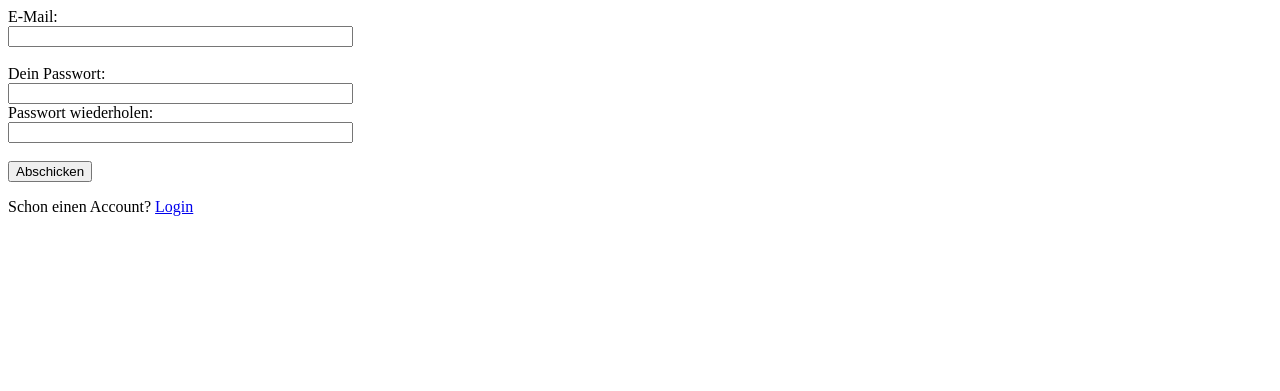
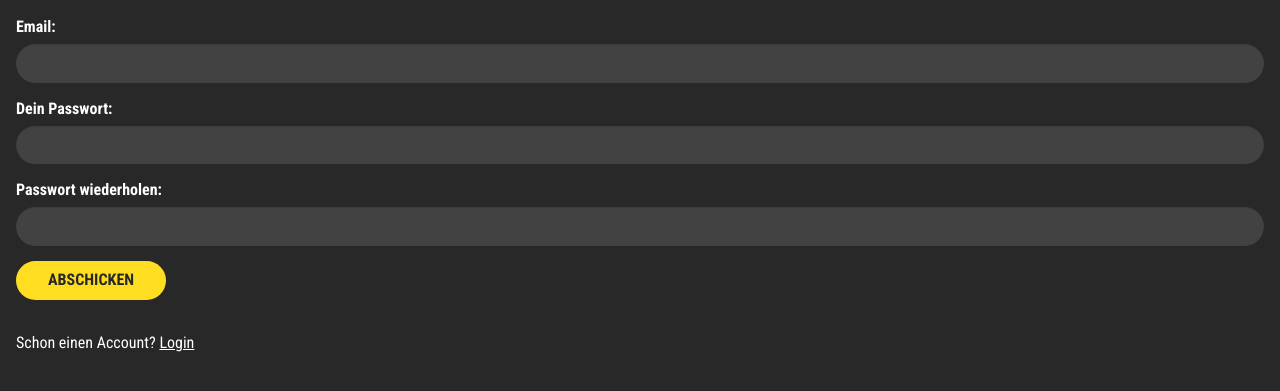
Before and after one commit to TheCanadians/ModernJukebox, a PHP site: page /ModernJukeboxHost/server/register.php in a window 1280 px wide. Shown: the top 391 px of the page. Run offline with PHP 8.4, Linux system fonts and the light colour scheme; some libraries are stand-ins or nearby versions.

Commit message:
#46 | now the styling is done

```diff
--- a/ModernJukeboxHost/assets/css/style.css
+++ b/ModernJukeboxHost/assets/css/style.css
@@ -1,6 +1,8 @@
 @import url('https://fonts.googleapis.com/css?family=Roboto+Condensed:400,700');
 
 :root{
+
+    font-size: 1rem;
 
     --mainColor: #FFDE22;
     --bgColor: #282828;
@@ -26,10 +28,6 @@
   padding: 0;
 }
 
-:root {
-    font-size: 16px;
-}
-
 body{
     font-family: 'Roboto Condensed', sans-serif;
     -webkit-font-smoothing: antialiased;
@@ -38,6 +36,16 @@ body{
     color: var(--textColorLight);
     font-size: var(--normalText);
     min-height: 100vh;
+}
+
+a{
+    color: var(--textColorLight);
+    text-decoration: underline;
+}
+
+a:hover{
+    color: var(--textColorLight);
+    font-weight: 700;
 }
 
 .navbar-inverse{
@@ -49,9 +57,15 @@ body{
     color: var(--textColorDark);
     font-weight: 700;
     text-transform: uppercase;
+    text-decoration: none;
 }
 
 .navbar-inverse .navbar-nav>li>a:focus, .navbar-inverse .navbar-nav>li>a:hover{
+    color: var(--textColorDark);
+    background-color: #E8CA1F;
+}
+
+.navbar-inverse .navbar-nav .open .dropdown-menu>li>a:focus, .navbar-inverse .navbar-nav .open .dropdown-menu>li>a:hover{
     color: var(--textColorDark);
     background-color: #E8CA1F;
 }
@@ -63,6 +77,7 @@ body{
 
 .navbar-inverse .navbar-nav .open .dropdown-menu>li>a{
     color: var(--textColorDark);
+    text-decoration: none;
 }
 
 .navbar-inverse .navbar-nav .open .dropdown-menu>.active>a, .navbar-inverse .navbar-nav .open .dropdown-menu>.active>a:focus, .navbar-inverse .navbar-nav .open .dropdown-menu>.active>a:hover{
@@ -137,12 +152,16 @@ body{
     font-size: var(--normalText);
 }
 
-.btn-danger{
+.btn-danger, .btn-success{
     width: 100%;
     margin-top: 1rem;
     color: var(--textColorDark);
     border: none;
     font-size: var(--normalText);
+}
+
+.btn-success:hover{
+    background-color: #449d44;
 }
 
 .btn-danger:hover{
@@ -152,3 +171,7 @@ body{
 #newRes{
     padding: 1rem;
 }
+
+#loginBTN, #registerBTN{
+    margin-bottom: 1rem;
+}
--- a/ModernJukeboxHost/server/register.php
+++ b/ModernJukeboxHost/server/register.php
@@ -7,6 +7,14 @@ $pdo = new PDO('mysql:host=db6.variomedia.de;dbname=db26677', 'u26677', 'm89UDTT
  <html>
  <head>
    <title>Registrierung</title>
+
+   <meta charset="utf-8">
+   <meta name="viewport" content="width=device-width, initial-scale=1">
+
+  <link rel="stylesheet" href="https://maxcdn.bootstrapcdn.com/bootstrap/3.3.7/css/bootstrap.min.css">
+  <link rel="stylesheet" href="../assets/css/style.css" >
+  <script src="https://ajax.googleapis.com/ajax/libs/jquery/3.2.1/jquery.min.js"></script>
+  <script src="https://maxcdn.bootstrapcdn.com/bootstrap/3.3.7/js/bootstrap.min.js"></script>
  </head>
  <body>
    <?php
@@ -61,19 +69,25 @@ $pdo = new PDO('mysql:host=db6.variomedia.de;dbname=db26677', 'u26677', 'm89UDTT
    if($showFormular) {
      ?>
 
-     <form action="?register=1" method="post">
-       E-Mail:<br>
-       <input type="email" size="40" maxlength="250" name="email"><br><br>
+     <form action="?register=1" method="post" style="padding: 1rem;">
+      <div class="form-group">
+        <label for="name">Email: </label>
+        <input class="form-control" type="email" size="40" maxlength="250" name="email">
+      </div>
 
-       Dein Passwort:<br>
-       <input type="password" size="40" maxlength="250" name="password"><br>
+      <div class="form-group">
+        <label for="name">Dein Passwort: </label>
+        <input class="form-control" type="password" size="40" maxlength="250" name="password">
+      </div>
 
-       Passwort wiederholen:<br>
-       <input type="password" size="40" maxlength="250" name="password2"><br><br>
+      <div class="form-group">
+        <label for="name">Passwort wiederholen: </label>
+        <input class="form-control" type="password" size="40" maxlength="250" name="password2">
+      </div>
 
-       <input type="submit" value="Abschicken">
+       <input class="btn btn-primary" id="registerBTN" type="submit" value="Abschicken">
      </form>
-     <p>Schon einen Account? <a href="login.php">Login</a></p>
+     <p style="padding: 0 1rem;">Schon einen Account? <a href="login.php">Login</a></p>
      <?php
    }
     ?>
```
Also changed, not shown: ModernJukeboxHost/server/login.php (+20 -7 lines).
